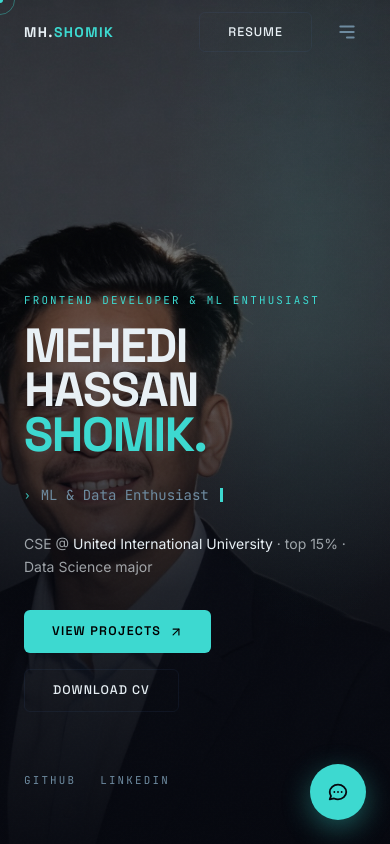
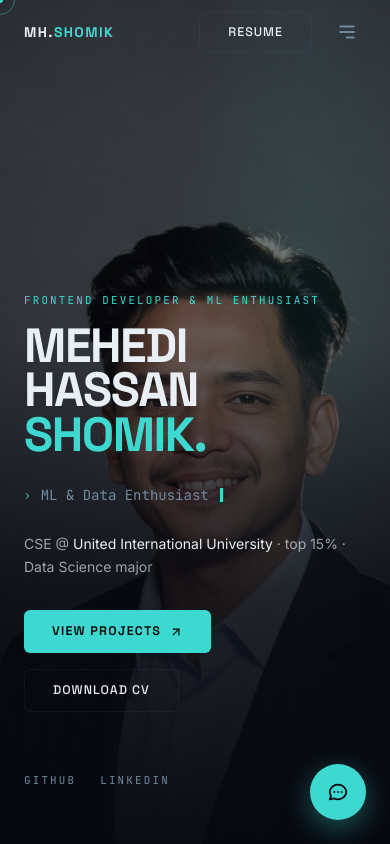
Before and after one commit to MH-Shomik/Simple_Portfolio, a React (Vite) app: page / in a window 390 px wide. Shown: the top 844 px of the page. Built offline with nearby package versions, Linux system fonts and the light colour scheme.

Commit message:
fix: mobile hero face position — center top on mobile, original on desktop

```diff
--- a/src/components/Hero.jsx
+++ b/src/components/Hero.jsx
@@ -64,8 +64,7 @@
           src={profileImg}
           alt=""
           aria-hidden="true"
-          className="w-full h-full object-cover"
-          style={{ objectPosition: '65% 65%' }}
+          className="w-full h-full object-cover object-[50%_20%] sm:object-[65%_65%]"
         />
         {/* Dark overlay — heavy at bottom, lighter at top so face is visible */}
         <div className="absolute inset-0" style={{
```
